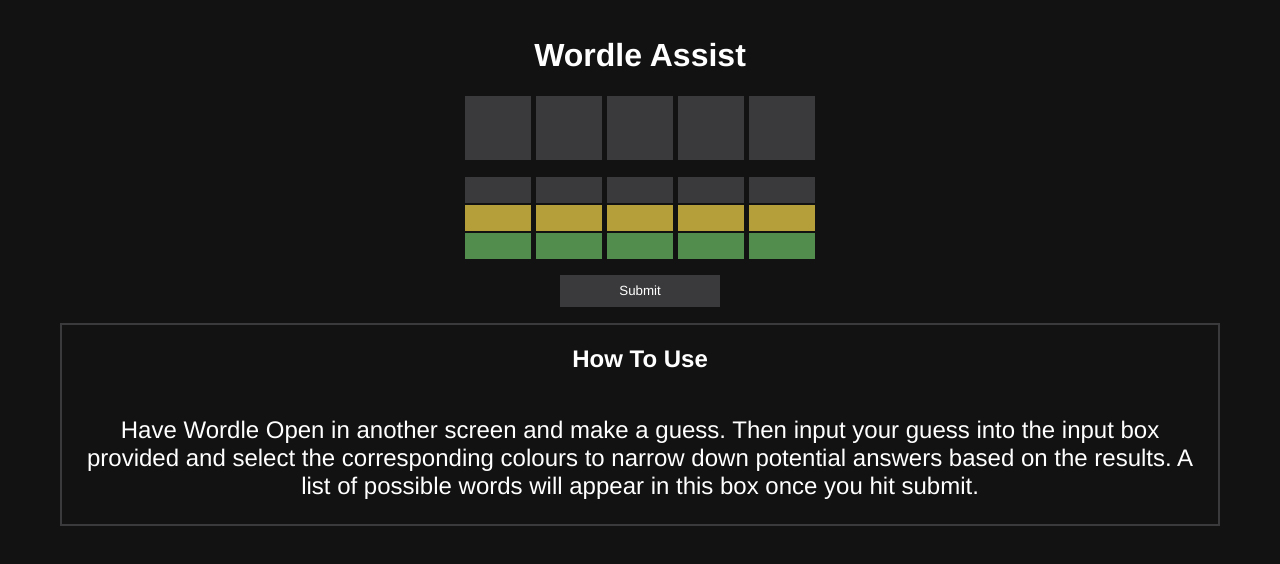
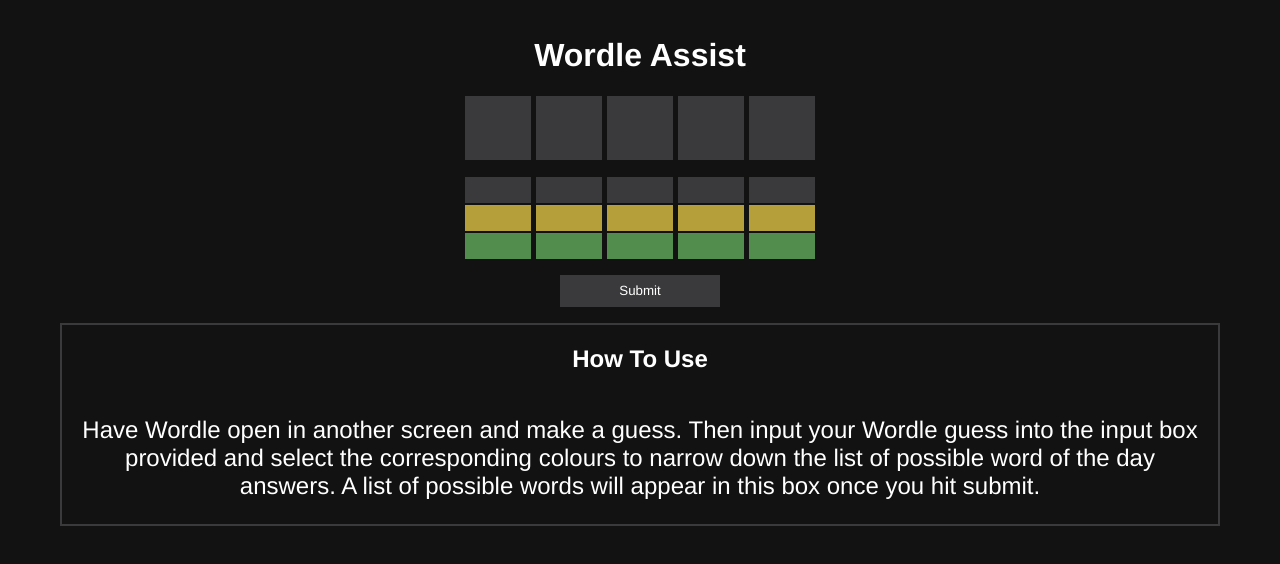
Before and after one commit to BenJenkyn/wordle_guesser, a Svelte app: page / in a window 1280 px wide. Shown: the top 564 px of the page. Built offline with nearby package versions, Linux system fonts and the light colour scheme.

Commit message:
updates how to paragraph

```diff
--- a/src/App.svelte
+++ b/src/App.svelte
@@ -308,10 +308,10 @@
 		{:else if answersLists.length === 1}
 			<h2>How To Use</h2>
 			<p>
-				Have Wordle Open in another screen and make a guess. Then input your
-				guess into the input box provided and select the corresponding colours
-				to narrow down potential answers based on the results. A list of
-				possible words will appear in this box once you hit submit.
+				Have Wordle open in another screen and make a guess. Then input your
+				Wordle guess into the input box provided and select the corresponding
+				colours to narrow down the list of possible word of the day answers. A
+				list of possible words will appear in this box once you hit submit.
 			</p>
 		{:else}
 			{#each answersList as word}
```
